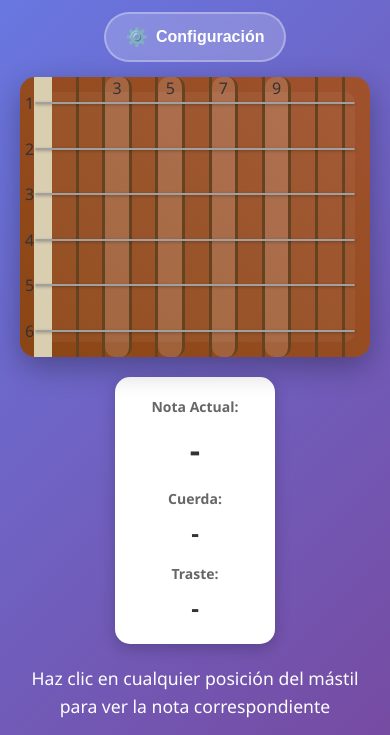
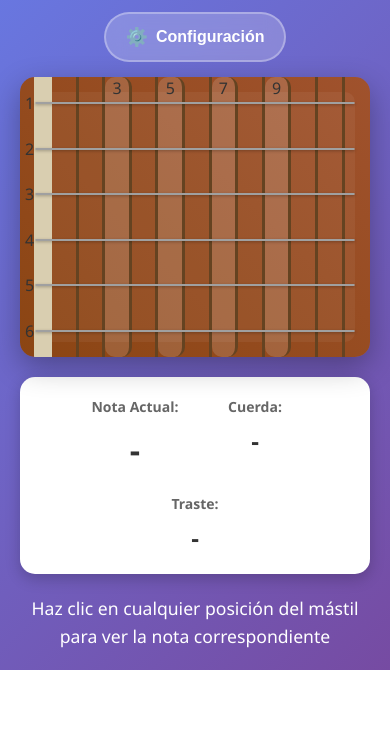
Before and after one commit to luistrigo/guitar-notes, a plain HTML site: page index.html in a window 390 px wide. Shown: the part 174-909 px from the top of the page. After the commit the page ends 844 px from the top, so only its background shows below. Drawn offline with Linux system fonts and the light colour scheme.

Commit message:
Eliminar espacios en blanco innecesarios en index.html y agregar estilos de diseño flexibles en styles.css para mejorar la disposición de los paneles de información y notas actuales.

```diff
--- a/styles.css
+++ b/styles.css
@@ -749,8 +749,20 @@ main {
     }
 
     .info-panel {
+        padding: 15px;
+        flex-direction: row;
+        gap: 20px;
         margin: 0;
         padding: 20px;
+    }
+    .current-note {
+        min-width: 100px;
+    }
+    .string-info {
+        min-width: 100px;
+    }
+    .fret-info {
+        min-width: 100px;
     }
 }
 
```
Also changed, not shown: index.html (+0 -4 lines).
